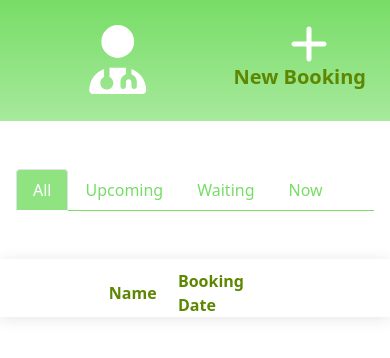
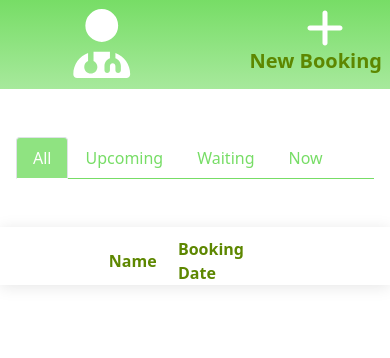
Before and after one commit to ibrahimkrabik/dentiste, a plain HTML site: page index.html in a window 390 px wide. Drawn offline with Linux system fonts and the light colour scheme.

Commit message:
Update doctor.css

```diff
--- a/doctor.css
+++ b/doctor.css
@@ -43,11 +43,7 @@ svg {
        background: linear-gradient(var(--first-color), var(--third-color));
        padding: 0.5rem;
 }
-@media (max-width: 767px) {
-       .navv {
-              padding: 1.5rem;
-       }
-}
+
 .navv .new h5{
        color: var(--forty-color);
        font-weight: bold;
```
